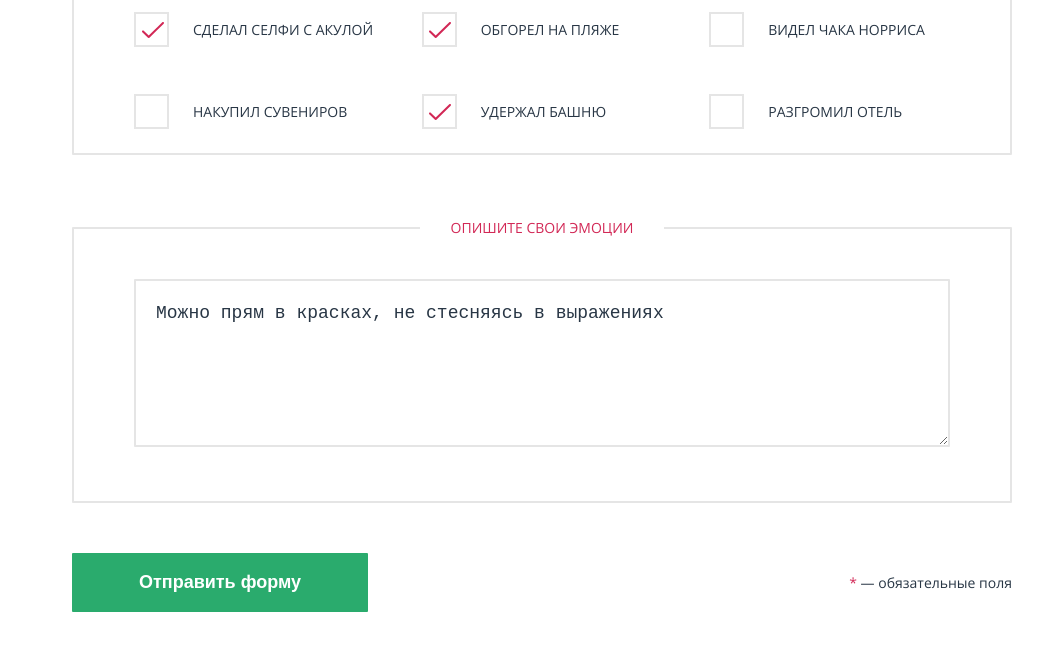
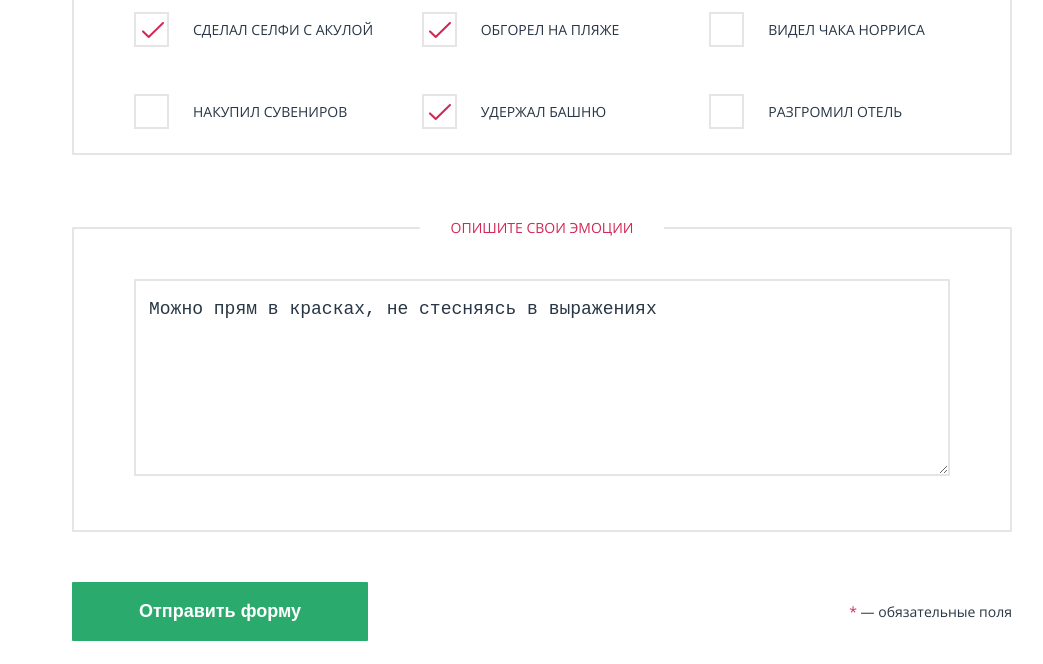
Before and after one commit to petrmileshko/pink, a website: page source/contest.html in a window 1280 px wide. Shown: the part 1197-1861 px from the top of the page, without its empty margins (98-1141 px from the left). Drawn offline with nearby package versions, Linux system fonts and the light colour scheme; files that its build step writes are made by us from their sources.

Commit message:
updated corrections index page
Устранены ошибки на главной странице

```diff
--- a/source/sass/blocks/features.scss
+++ b/source/sass/blocks/features.scss
@@ -230,7 +230,6 @@
 }
 
 .features__description {
-  order: 3;
   margin: 0;
   font-size: 14px;
   line-height: 24px;
@@ -242,6 +241,7 @@
   }
 
   @media (min-width: $min-desktop) {
+    order: 3;
     font-size: 18px;
     line-height: 30px;
     text-align: center;
--- a/source/sass/blocks/form.scss
+++ b/source/sass/blocks/form.scss
@@ -384,8 +384,13 @@
 }
 
 .form__textarea {
-  padding: 22px 25px 22px 20px;
-  font-size: inherit;
+  display: flex;
+  flex-direction: column;
+  justify-content: center;
+  padding: 13px 0 0 13px;
+  font-size: 18px;
+  font-weight: $font-regular;
+  line-height: 30px;
   color: $font-color-titles;
   border-radius: 1px;
   border: 2px solid $input-border-color;
```
Also changed, not shown: source/index.html (+2 -2 lines).
